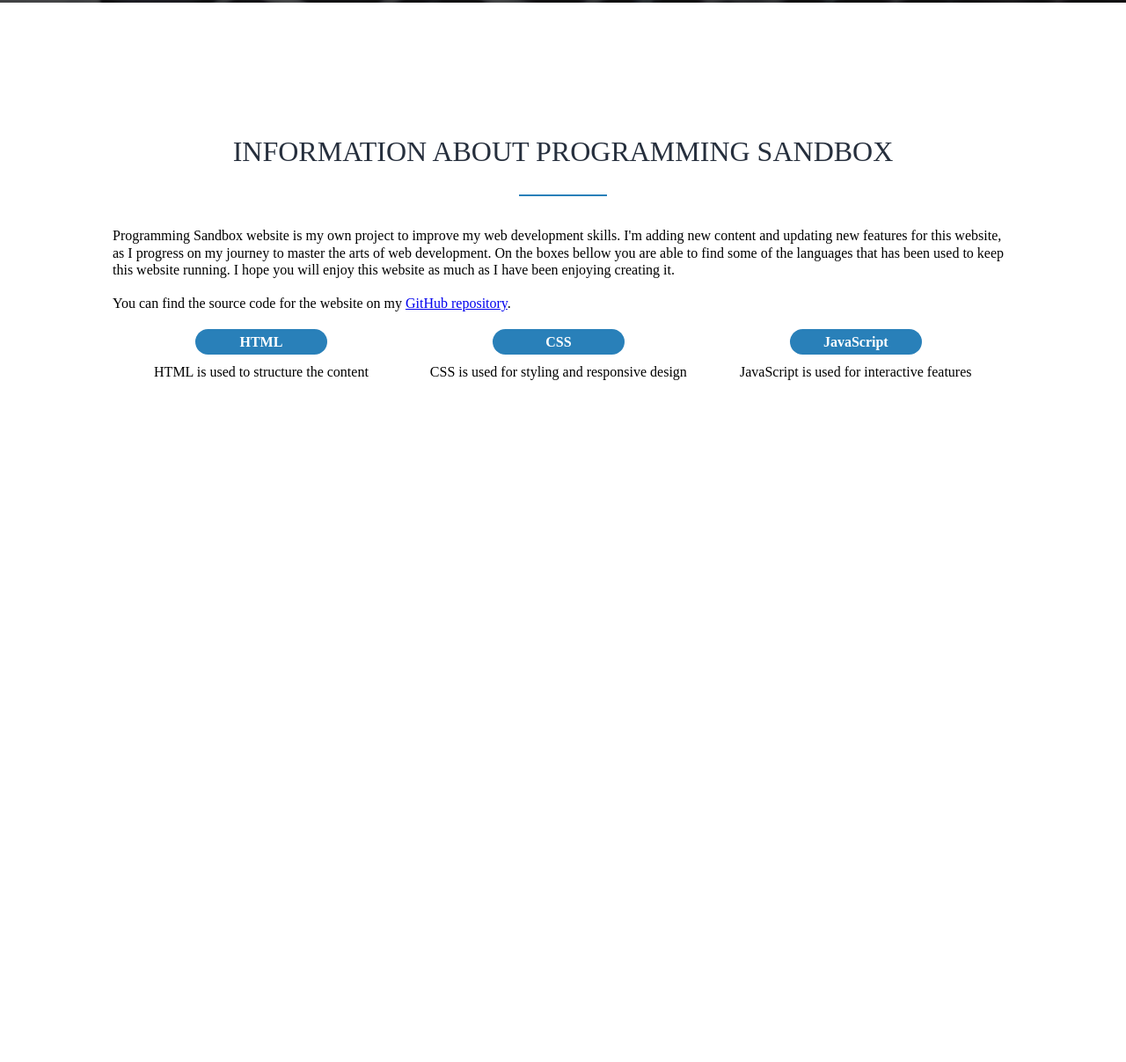
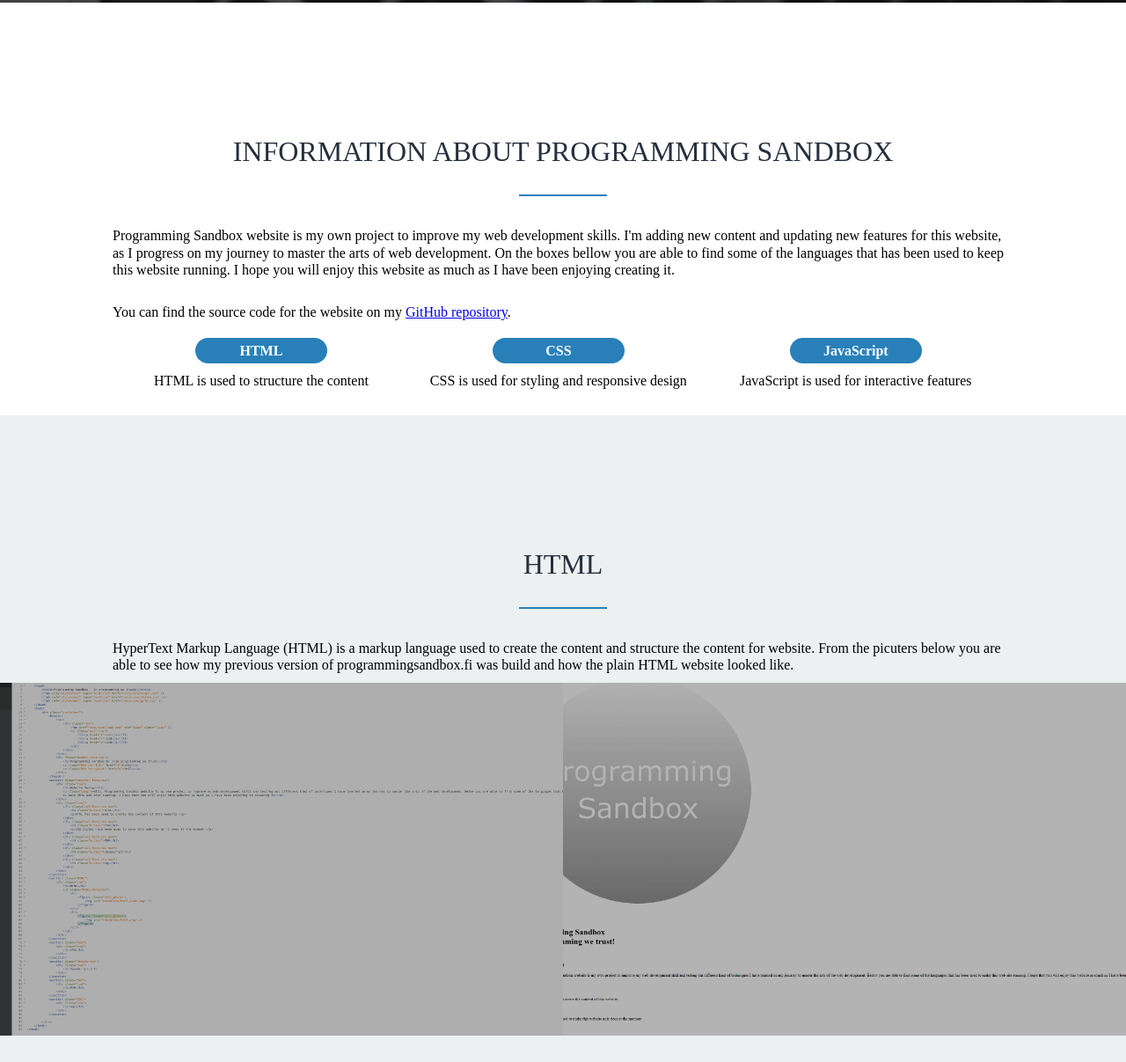
Before and after one commit to lonnberg1986/programmingsandbox, a plain HTML site: page index.html in a window 1280 px wide. Shown: the part 797-2004 px from the top of the page at 88% size. Before the commit the page ends 1259 px from the top, so only its background shows below. Drawn offline with Linux system fonts and the light colour scheme.

Commit message:
Add HTML section

```diff
--- a/index.html
+++ b/index.html
@@ -16,7 +16,7 @@
                 <a href="index.html"><img src="resources/logo.png" alt="Grey Programming Sandbox logo" class="logo" /></a>
                 <ul class="main-nav hidden">
                     <li><a href="#information">Information</a></li>
-                    <li><a href="#">HTML</a></li>
+                    <li><a href="#html">HTML</a></li>
                     <li><a href="#">CSS</a></li>
                     <li><a href="#">Javascript</a></li>
                     <li><a href="#">Web Development Basics</a></li>
@@ -52,6 +52,18 @@
                 </div>
             </div>
         </section>
+        <section id="html">
+            <div class="row">
+                <h2>HTML</h2>
+                <p class="long-p">HyperText Markup Language (HTML) is a markup language used to create the content and structure the content for website. From the picuters below you are able to see how my previous version of programmingsandbox.fi was build and how the plain HTML website looked like.</p>
+            </div>
+            <figure class="html-photo">
+                <img src="resources/html_code.png" alt="Picture of html source code from programmingsandbox.fi" />
+            </figure>
+            <figure class="html-photo">
+                <img src="resources/html.png" alt="Picture of programmingsandbox.fi, using only html content" />
+            </figure>
+        </section>
     </div>
 </body>
 </html>
--- a/resources/styles.css
+++ b/resources/styles.css
@@ -175,7 +175,39 @@ h1 {
 
 /* end information styling */
 /*---------------------------------------------*/
+/*  html styling */
+
+.html-photo {
+    width: 50%;
+    display: inline-block;
+    float: left;
+    background-color: #000;
+    overflow: hidden;
+    padding: 2px;
+}
+
+.html-photo img {
+    display: block;
+    float: left;
+    opacity: 0.7;
+    width: 100%;
+    height: auto;
+    transform: scale(1.15);
+}
+
+.html-photo img:hover {
+    opacity: 1;
+    transform: scale(1);
+    transition: transform linear .2s;
+}
+
+/* end html styling */
+/*---------------------------------------------*/
 /*  General styling */
+
+    .long-p {
+        padding-bottom: 10px;
+    }
 
     /* buttons */
 
@@ -204,11 +236,19 @@ h1 {
     /*---------------------------*/
     /* section */
 
+    section {
+        padding-bottom: 30px;
+        overflow: auto;
+    }
+
+    section:nth-child(2n+1) {
+        background-color: #ecf0f1;
+    }
+
     .row {
         max-width: 1200px;
         width: 80%;
         margin: 0 auto;
-        padding-bottom: 30px;
         overflow: auto;
     }
 
@@ -264,6 +304,12 @@ h1 {
     .header-text-box {
         left: 5%;
     }
+    .html-photo {
+        display: block;
+        width: 80%;
+        margin: 0 auto;
+        float: none;
+    }
 }
 
 @media screen and (max-width: 600px){
```
Also changed, not shown: resources/html.png (added), resources/html_code.png (added).
